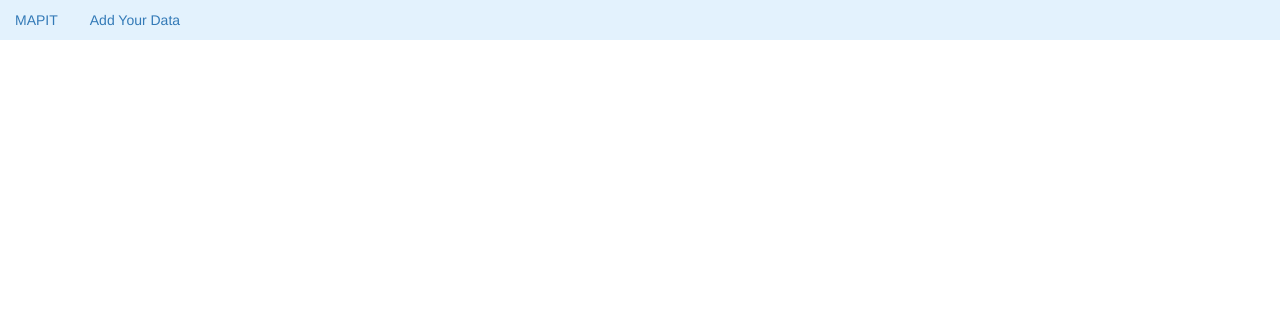
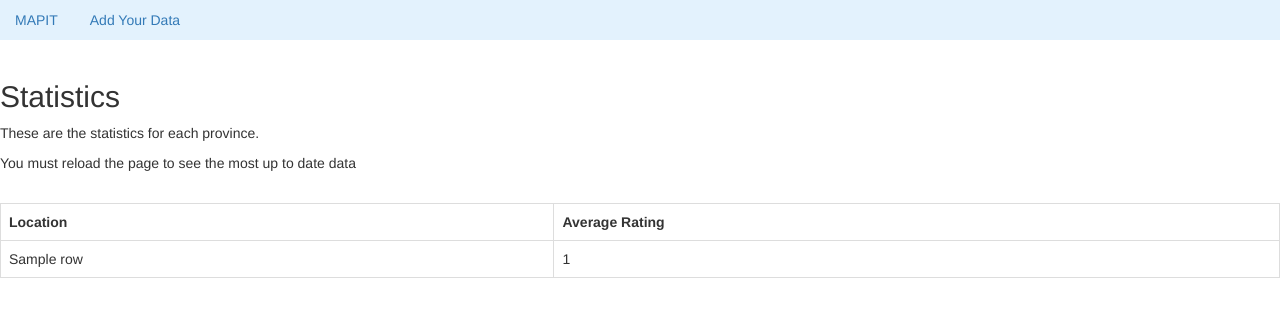
Before and after one commit to danielq987/MAPIT, a Flask app: template flaskr/templates/stats.html in a window 1280 px wide. Shown: the top 317 px of the page. Run offline with Flask 2, Linux system fonts and the light colour scheme; the template is opened without the code that fills it: most values are stand-ins (such as "Sample title", 1, 10 or a date in 2020); some libraries are stand-ins or nearby versions.

Commit message:
db modifications, sql queries added, stats page

```diff
--- a/flaskr/routes.py
+++ b/flaskr/routes.py
@@ -42,3 +42,11 @@ def surveyresults():
     d = db.cursor()
     rows = d.execute("SELECT * FROM survey")
     return render_template("surveyresults.html", rows=rows)
+
+
+@app.route('/stats')
+def stats():
+    db = sqlite3.connect("survey.db")
+    d = db.cursor()
+    rows = d.execute("SELECT avg(scale), location  FROM survey GROUP BY location;")
+    return render_template("stats.html", rows=rows)
--- a/flaskr/templates/stats.html
+++ b/flaskr/templates/stats.html
@@ -2,4 +2,27 @@
 
 {% block content %}
 
+<h2> Statistics</h2>
+
+<p>These are the statistics for each province.</p>
+
+<p> You must reload the page to see the most up to date data</p>
+
+<table class='table table-bordered table-striped'>
+<table id='stats_table' class='table table-bordered'>
+
+    <tr>
+        <th>Location</th>
+        <th>Average Rating</th>
+    </tr>
+
+    {% for row in rows %}
+        <tr>
+            <td>{{ row[1] }}</td>
+            <td>{{ row[0] }}</td>
+        </tr>
+    {% endfor %}
+
+</table>
+
 {% endblock %}
--- a/flaskr/templates/surveyresults.html
+++ b/flaskr/templates/surveyresults.html
@@ -11,10 +11,10 @@
     <tr>
         <th>Location</th>
         <th>Date and Time</th>
-        <th>Interaction Type</th>
         <th>Scale Rating</th>
         <th>Additional Information</th>
         <th>Gender</th>
+        <th>Interaction Type</th>
         <th>Age</th>
         <th>Race</th>
         <th>Education</th>
```
Also changed, not shown: flaskr/templates/survey.html (+14 -14 lines), survey.db.
